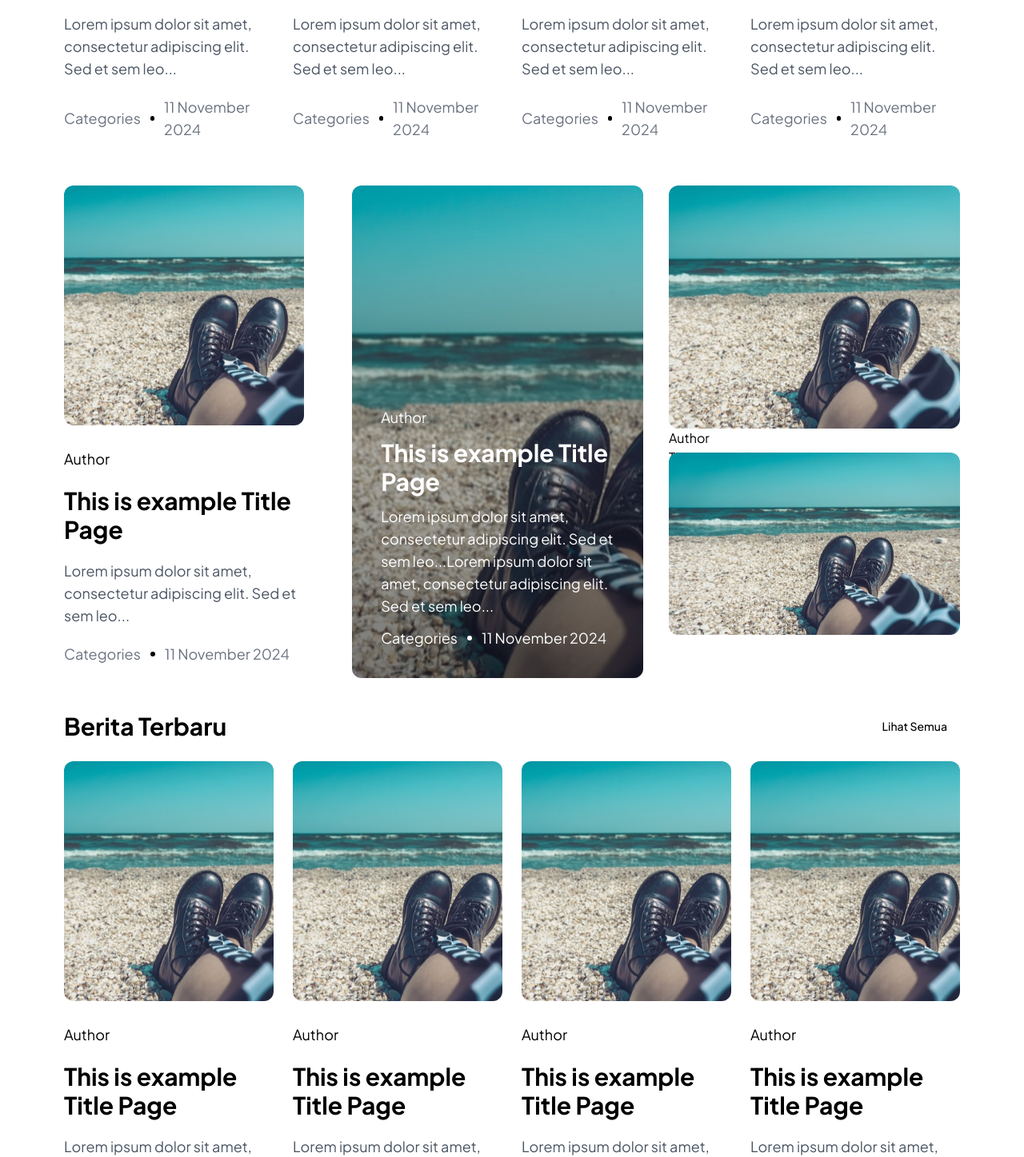
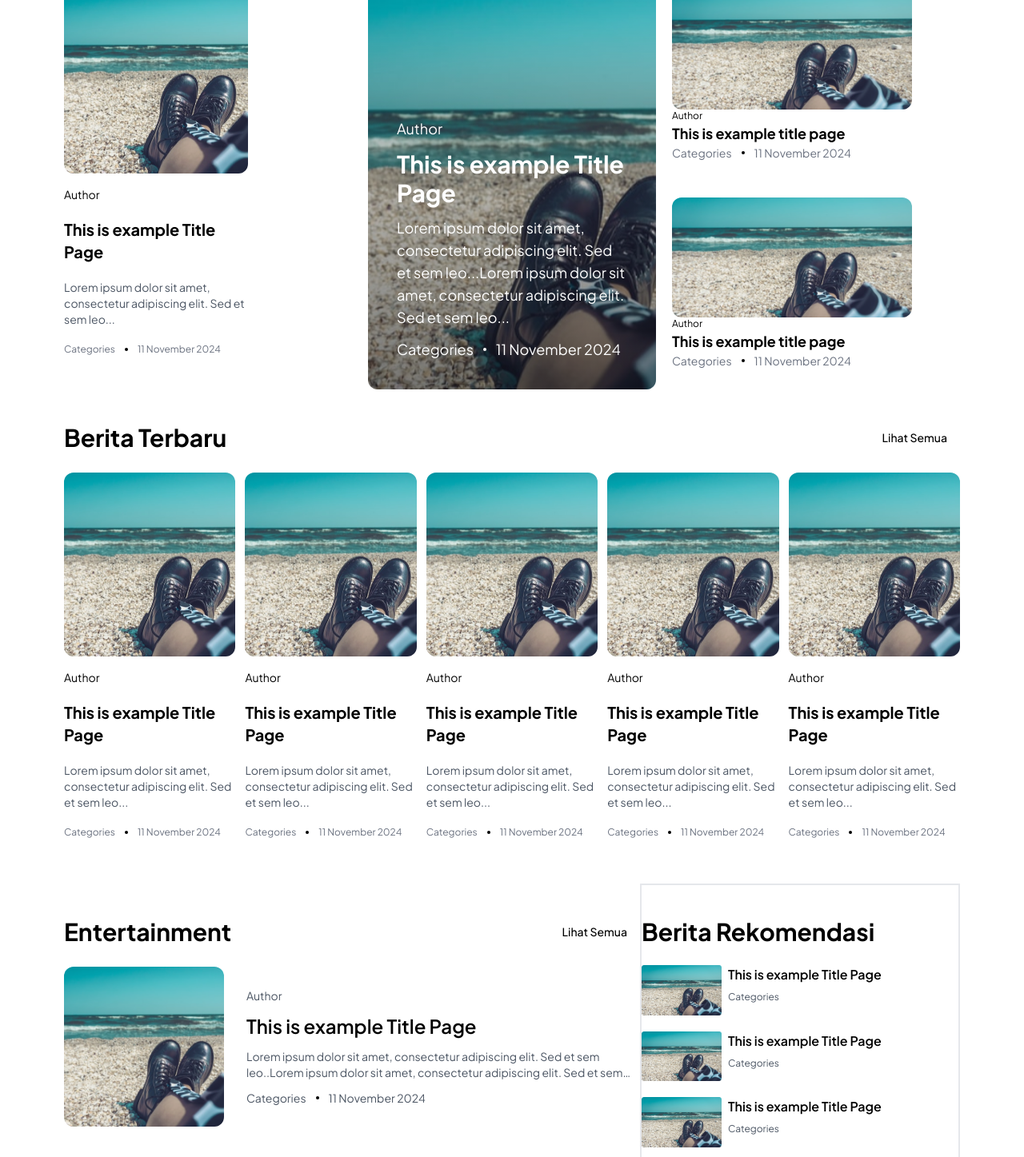
Before and after one commit to FikalAhmad/sajakita, a Next.js app: page / in a window 1280 px wide. Shown: the part 1177-2624 px from the top of the page at 80% size. Built offline with nearby package versions, Linux system fonts and the light colour scheme.

Commit message:
chore: major updates

```diff
--- a/src/app/components/Entertainment.tsx
+++ b/src/app/components/Entertainment.tsx
@@ -23,6 +23,7 @@ const Entertainment = () => {
             author="Author"
             title="This is example Title Page"
             content="Lorem ipsum dolor sit amet, consectetur adipiscing elit. Sed et
+            sem leo..Lorem ipsum dolor sit amet, consectetur adipiscing elit. Sed et
             sem leo..."
             category="Categories"
             date="11 November 2024"
--- a/src/app/components/LatestNews.tsx
+++ b/src/app/components/LatestNews.tsx
@@ -15,8 +15,8 @@ const LatestNews = () => {
           </Link>
         </Button>
       </div>
-      <div className="grid md:grid-cols-2 lg:grid-cols-4 gap-6">
-        {[1, 2, 3, 4].map((item) => (
+      <div className="grid grid-cols-2 md:grid-cols-3 lg:grid-cols-5 gap-3">
+        {[1, 2, 3, 4, 5].map((item) => (
           <ArticleCard
             key={item}
             thumbnail={thumbnail}
--- a/src/app/components/PopularNews.tsx
+++ b/src/app/components/PopularNews.tsx
@@ -5,7 +5,8 @@ import Image from "next/image";
 
 const PopularNews = () => {
   return (
-    <div className="flex gap-8">
+    <div className="grid grid-cols-3 gap-5">
+      <div className="row-span-2 w-[230px]">
         <ArticleCard
           thumbnail={thumbnail}
           author="Author"
@@ -15,13 +16,14 @@ const PopularNews = () => {
           category="Categories"
           date="11 November 2024"
         />
-      <div className="relative">
+      </div>
+      <div className="relative row-span-2">
         <Image
           src={thumbnail}
           alt="News thumbnail"
-          width={600}
-          height={600}
-          className="w-full h-full object-cover rounded-xl"
+          width={500}
+          height={500}
+          className="h-[500px] object-cover rounded-xl"
         />
         <div className="absolute inset-0 bg-gradient-to-t from-black to-transparent opacity-50 rounded-xl"></div>
         <div className="flex flex-col w-full gap-3 absolute p-9 bottom-0 text-white">
@@ -34,26 +36,26 @@ const PopularNews = () => {
           </p>
           <div className="flex items-center gap-3 text-lg">
             <span>Categories</span>
-            <span className="h-1.5 w-1.5 rounded-full bg-white"></span>
+            <span className="h-1 w-1 rounded-full bg-white"></span>
             <span>11 November 2024</span>
           </div>
         </div>
       </div>
-      <div className="flex flex-col gap-[30px]">
+
       <div>
         <Image
           src={thumbnail}
           alt="News thumbnail"
           width={300}
-            height={140}
-            className="w-full h-full object-cover rounded-xl"
+          height={150}
+          className="h-[150px] object-cover rounded-xl"
         />
         <div className="w-full w-max-[300px] flex flex-col">
-            <div>Author</div>
-            <div>This is example title page</div>
-            <div className="flex items-center gap-3 text-lg text-gray-500">
+          <div className="text-xs">Author</div>
+          <h2 className="text-lg font-bold">This is example title page</h2>
+          <div className="flex items-center gap-3 text-sm text-gray-500">
             <span>Categories</span>
-              <span className="h-1.5 w-1.5 rounded-full bg-black"></span>
+            <span className="h-1 w-1 rounded-full bg-black"></span>
             <span>11 November 2024</span>
           </div>
         </div>
@@ -63,9 +65,17 @@ const PopularNews = () => {
           src={thumbnail}
           alt="News thumbnail"
           width={300}
-            height={140}
-            className="w-full h-full object-cover rounded-xl"
+          height={150}
+          className="h-[150px] object-cover rounded-xl"
         />
+        <div className="w-full w-max-[300px] flex flex-col">
+          <div className="text-xs">Author</div>
+          <h2 className="text-lg font-bold">This is example title page</h2>
+          <div className="flex items-center gap-3 text-sm text-gray-500">
+            <span>Categories</span>
+            <span className="h-1 w-1 rounded-full bg-black"></span>
+            <span>11 November 2024</span>
+          </div>
         </div>
       </div>
     </div>
--- a/src/app/components/Sidebar.tsx
+++ b/src/app/components/Sidebar.tsx
@@ -1,40 +1,41 @@
 import Link from "next/link";
 import Image from "next/image";
+import thumbnail from "@/../public/thumbnail.png";
+import SidebarAd from "./SidebarAd";
 
 const Sidebar = () => {
   return (
-    <div className="col-span-4">
-      <div className="sticky inline-block float-right h-30 top-10">
+    <div className="hidden lg:block max-w-[400px] border-2">
+      <div className="sticky mt-10 top-10">
         <div className="flex justify-between items-center mb-6">
-          <h2 className="font-bold">Berita Rekomendasi</h2>
+          <h2 className="font-bold text-3xl">Berita Rekomendasi</h2>
         </div>
-        <div className="flex flex-col">
-          {[1, 2, 3].map((item) => (
-            <Link href="/" key={item}>
-              <article>
-                <div className="py-5">
+        <div className="flex flex-col gap-5">
+          {[1, 2, 3, 4, 5].map((item) => (
+            <article key={item}>
               <div className="flex gap-2">
                 <Image
-                      src="/placeholder.svg?height=120&width=120"
+                  src={thumbnail}
                   alt="Article thumbnail"
-                      width={80}
-                      height={80}
+                  width={100}
+                  height={100}
                   className="rounded-lg object-cover"
                 />
                 <div className="flex-1 space-y-2">
+                  <Link href="/">
                     <h3 className="font-semibold">
                       This is example Title Page
                     </h3>
-                      <div className="flex items-center gap-3 text-sm text-gray-600">
+                  </Link>
+                  <div className="flex items-center gap-3 text-xs text-gray-600">
                     <span>Categories</span>
                   </div>
                 </div>
               </div>
-                </div>
             </article>
-            </Link>
           ))}
         </div>
+        <SidebarAd />
       </div>
     </div>
   );
--- /dev/null
+++ b/src/app/components/SidebarAd.tsx
@@ -0,0 +1,11 @@
+import React from "react";
+
+const SidebarAd = () => {
+  return (
+    <div className="flex justify-center items-center w-[400px] h-[400px] bg-slate-500">
+      <div className="">Space Iklan</div>
+    </div>
+  );
+};
+
+export default SidebarAd;
--- a/src/app/components/navbar.tsx
+++ b/src/app/components/navbar.tsx
@@ -37,9 +37,9 @@ const Navbar = () => {
     <nav className="bg-white py-5 flex justify-between items-center">
       <div className="text-black text-2xl lg:text-4xl font-bold">Sajakita</div>
       <div className="flex items-center justify-between gap-10">
-        <ul className="hidden md:flex flex-row gap-5 lg:gap-20">
+        <ul className="hidden md:flex items-center gap-5 lg:gap-16">
           {navLinks.map((link) => (
-            <li className="text-black text-sm lg:text-lg" key={link.name}>
+            <li className="text-black text-xs lg:text-sm" key={link.name}>
               <a href={link.url}>{link.name}</a>
             </li>
           ))}
@@ -87,7 +87,9 @@ const Navbar = () => {
                 {navLinks2.map((link) => (
                   <li key={link.name}>
                     <Button variant="link" asChild>
-                      <Link href={link.url}>{link.name}</Link>
+                      <Link href={link.url} className="text-sm">
+                        {link.name}
+                      </Link>
                     </Button>
                   </li>
                 ))}
--- a/src/app/components/ui/ArticleCard.tsx
+++ b/src/app/components/ui/ArticleCard.tsx
@@ -18,22 +18,22 @@ const ArticleCard = ({
   date,
 }: ArticleCardProps) => {
   return (
-    <article className="space-y-3 w-max-[300px]">
+    <article className="w-full max-w-[230px]">
       <Image
         alt="News thumbnail"
-        width={300}
-        height={300}
+        width={230}
+        height={230}
         src={thumbnail}
         loading="lazy"
-        className="h-[300px] object-cover rounded-xl"
+        className="h-[230px] object-cover rounded-xl"
       />
-      <div className="flex flex-col py-4 gap-5 ">
-        <div className="text-lg">{author}</div>
-        <h3 className="font-bold text-3xl">{title}</h3>
-        <p className="text-lg text-gray-600">{content}</p>
-        <div className="flex items-center gap-3 text-lg text-gray-500">
+      <div className="flex flex-col py-4 gap-5 w-full max-w-[230px]">
+        <div className="text-sm">{author}</div>
+        <h3 className="font-bold text-xl">{title}</h3>
+        <p className="text-sm text-gray-600">{content}</p>
+        <div className="flex items-center gap-3 text-xs text-gray-500">
           <span>{category}</span>
-          <span className="h-1.5 w-1.5 rounded-full bg-black"></span>
+          <span className="h-1 w-1 rounded-full bg-black"></span>
           <span>{date}</span>
         </div>
       </div>
--- a/src/app/components/ui/ArticleCardHalf.tsx
+++ b/src/app/components/ui/ArticleCardHalf.tsx
@@ -19,7 +19,7 @@ const ArticleCardHalf = ({
   date,
 }: ArticleCardHalfProps) => {
   return (
-    <article className="flex gap-7 bg-white w-max-[200px]">
+    <article className="flex items-center gap-7 bg-white">
       <Image
         src={thumbnail}
         alt="Article thumbnail"
@@ -27,13 +27,13 @@ const ArticleCardHalf = ({
         height={200}
         className="h-[200px] rounded-xl object-cover"
       />
-      <div className="flex flex-col gap-3">
-        <div className="text-lg text-gray-600">{author}</div>
-        <h3 className="font-semibold text-3xl">{title}</h3>
-        <p className="text-gray-600 text-lg line-clamp-2">{content}</p>
-        <div className="flex items-center gap-3 text-lg text-gray-600">
+      <div className="flex flex-col gap-3 w-full">
+        <div className="text-sm text-gray-600">{author}</div>
+        <h3 className="font-semibold text-2xl">{title}</h3>
+        <p className="text-gray-600 text-sm line-clamp-2">{content}</p>
+        <div className="flex items-center gap-3 text-sm text-gray-600">
           {category}
-          <span className="h-1.5 w-1.5 rounded-full bg-black"></span>
+          <span className="h-1 w-1 rounded-full bg-black"></span>
           <span>{date}</span>
         </div>
       </div>
--- a/src/app/layout.tsx
+++ b/src/app/layout.tsx
@@ -22,7 +22,7 @@ export default function RootLayout({
   return (
     <html lang="en">
       <body className={`${PlusJakarta.variable} antialiased`}>
-        <div className="mx-10 md:mx-20">
+        <div className="mx-5 md:mx-10 lg:mx-20">
           <Navbar />
           {children}
         </div>
--- a/src/app/page.tsx
+++ b/src/app/page.tsx
@@ -16,8 +16,8 @@ const Home = () => {
       <LatestNews />
       <PopularNews />
       <LatestNews />
-      <div className="mt-5 grid grid-cols-12 gap-5 w-full">
-        <div className="col-span-8">
+      <div className="mt-5 flex justify-between w-full">
+        <div className="w-full">
           <Entertainment />
           <Nasional />
           <Bisnis />
```
Also changed, not shown: src/app/components/Hero.tsx (+12 -8 lines). Lines whose indentation alone changed are shown as unchanged.
